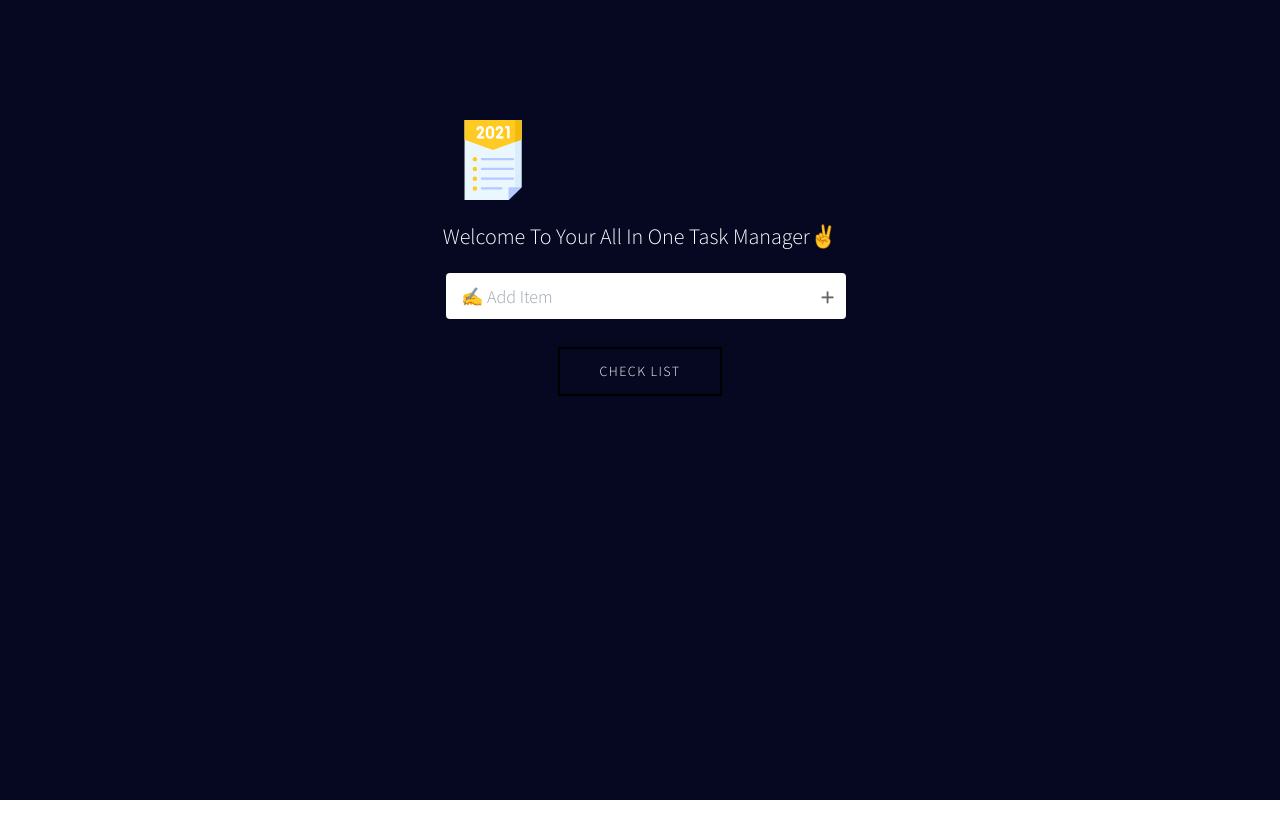
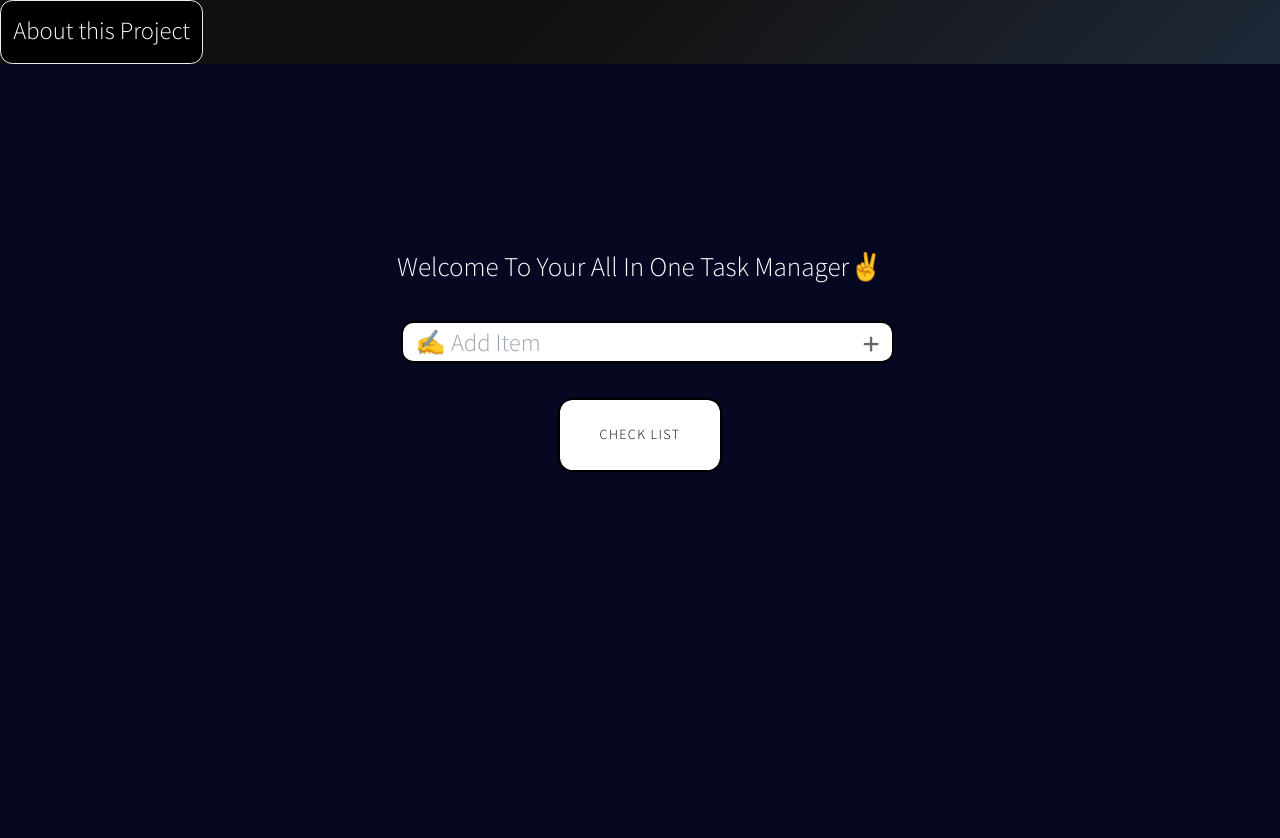
Before and after one commit to AdityaGoel0320/ReactJs-Todo-App, a React (Create React App) app: page / in a window 1280 px wide. Shown: the top 838 px of the page. Before the commit the page ends 800 px from the top, so only its background shows below. Built offline with nearby package versions, Linux system fonts and the light colour scheme.

Commit message:
changes in code and ui

```diff
--- a/src/App.css
+++ b/src/App.css
@@ -1,168 +1,3 @@
-/* body {
-
-  margin: 0;
-  padding: 0;
-  overflow-x: hidden;
-  background-color: #2b4162;
-  background-image: linear-gradient(315deg, #2b4162 0%, #12100e 74%);
-
-  color: white;
-}
-
-html {
-  font-size: 62.5%;
-}
-
-h1 {
-  font-size: 3rem;
-  font-weight: 900;
-  display: flex;
-  align-items: center;
-  justify-content: center;
-
-}
-
-.h1 {
-  font-size: 3rem;
-  height: 2.8rem;
-  margin: 1rem;
-  font-size: 100px;
-  font-weight: 900;
-  display: inline;
-}
-
-h2 {
-  font-size: 3.5rem;
-}
-
-h3 {
-  font-size: 2.5rem;
-  font-weight: 700;
-}
-
-h4 {
-  font-size: 2rem;
-}
-
-
-.heading {
-  margin: 3rem;
-  display: flex;
-  justify-content: center;
-  align-items: center;
-  flex-direction: column;
-  gap: 3rem;
-}
-
-
-input {
-  background-color: white;
-  font-size: 2rem;
-  color: black;
-  border: 2px solid black;
-  border-radius: 1rem;
-  padding: 1rem;
-}
-
-
-
-button {
-  background-color: white;
-  color: black;
-  padding: 1rem;
-  font-size: 2rem;
-  border-radius: 1rem;
-  padding: 1rem;
-}
-
-.list {
-  display: flex;
-  align-items: center;
-  justify-content: center ;
-  flex-direction: column;
-}
-svg{
-  color: black;
-  font-size: 3rem;
-}
-
-.sub_list{
-  display: flex;
-  align-items: center;
-  justify-content: center ;
-  background-color: white;
-  color: black;
-}
-
-button:hover {}
-
-
-.btn {}
-
-#item {
-  display: flex;
-  flex-direction: column;
-  gap: 1rem;
-
-}
-
-
-#img {
-  border: 2px solid black;
-  height: 20rem;
-  width: 20rem;
-  border-radius: 100%;
-}
-
-
-
-
-@media (max-width : 320px) {
-  html {
-    font-size: 35%;
-  }
-
-}
-
-
-
-@media (min-width : 320px) and (max-width : 480px) {
-  html {
-    font-size: 43.75%;
-  }
-
-}
-
-@media (min-width : 481px) and (max-width : 768px) {
-  html {
-    font-size: 53.125%;
-  }
-
-}
-
-@media (min-width : 769px) and (max-width : 1023px) {
-  html {
-    font-size: 62.5%;
-  }
-
-}
-
-
-@media (min-width : 1024px) and (max-width : 1200px) {
-  html {
-    font-size: 71.85%;
-  }
-
-}
-
-
-@media (min-width : 1201px) {
-  html {
-    font-size: 77%;
-  }
-
-} */
-
 
 
 @import url("https://fonts.googleapis.com/css2?family=Source+Sans+Pro:wght@300&display=swap");
@@ -240,9 +75,6 @@ input:focus {
   box-shadow: 0 0 1.5rem rgba(0, 0, 0, 0.2);
 }
 
-/*  Please Subscribe to ThapaTechnical Youtube Channel
-/* Click Here: https://www.youtube.com/thapatechnical  */
-
 .todo-btn {
   width: 5rem;
   display: flex;
@@ -302,7 +134,6 @@ input:focus {
 
 .fa-trash-alt,
 .fa-edit {
-  /* margin-left: -2.5rem; */
   cursor: pointer;
   pointer-events: auto;
   z-index: 10;
@@ -320,8 +151,6 @@ input:focus {
   margin-left: -3.5rem;
 }
 
-/*  Please Subscribe to ThapaTechnical Youtube Channel
-/* Click Here: https://www.youtube.com/thapatechnical  */
 
 .eachItem:hover .fa-trash-alt {
   color: rgb(214, 47, 61);
@@ -354,8 +183,6 @@ input:focus {
 .effect04 {
   --uismLinkDisplay: var(--smLinkDisplay, inline-flex);
   display: var(--uismLinkDisplay);
-  /* color: #000; */
-  color: white;
   outline: solid 2px #000;
   position: relative;
   transition-duration: 0.4s;
@@ -394,3 +221,18 @@ input:focus {
   -webkit-transform: translateY(0) scale(1, 1);
   transform: translateY(0) scale(1, 1);
 }
+
+
+
+.z{
+  background-color: black;
+  color: white;
+  border: 1px solid #eee;
+  display: inline-block;
+}
+
+
+
+.class{
+  display: none;
+}
--- a/src/App.js
+++ b/src/App.js
@@ -1,7 +1,7 @@
 import { useEffect, useState } from 'react';
 import './App.css';
 
-import { FontAwesomeIcon  } from '@fortawesome/react-fontawesome';
+import { FontAwesomeIcon } from '@fortawesome/react-fontawesome';
 import About from './Components/About';
 let getLocalStorageData = () => {
   let arr = localStorage.getItem("todoListItems")
@@ -101,15 +101,30 @@ function App() {
 
   }, [items])
 
+
+  let fnc = () => {
+    let x = document.getElementById("id")
+    // x.style.display = "inline";
+
+
+    if(x.classList.contains("class")) {
+        x.classList.remove("class");
+    }
+    else {
+        x.classList.add("class");
+    }
+  }
   return (
     <>
+      <button className='z' onClick={fnc}>About this Project</button>
+      <div id='id' className="class">
 
-    {/* <About/> */}
+        <About />
+      </div>
       <div className="main-div">
         <div className="child-div">
           <figure>
-            <img src="./images/todo.svg" alt="todologo" />
-            <figcaption >Welcome to your All in one Task Manager✌</figcaption>
+            <figcaption style={{ "margin": "10px" }} >Welcome to your All in one Task Manager✌</figcaption>
           </figure>
           <div className="addItems">
             <input
@@ -127,7 +142,7 @@ function App() {
           </div>
           {/* show our items  */}
           <div className="showItems">
-            {items.map((element  , index) => {
+            {items.map((element, index) => {
               return (
                 <div className="eachItem" key={index}>
                   <h3>{element.data}</h3>
@@ -148,22 +163,12 @@ function App() {
 
 
 
-
-
-
-
-
-
-
-
-
-
           {/* rmeove all button  */}
           <div className="showItems">
             <button
               className="btn effect04"
               data-sm-link-text="Remove All"
-              onClick={() =>  deletefnc() }>
+              onClick={() => deletefnc()}>
               <span> CHECK LIST</span>
             </button>
           </div>
--- a/src/Components/About.js
+++ b/src/Components/About.js
@@ -1,28 +1,27 @@
 import React from 'react';
-
+import "./about.css"
 const About = () => {
   return (
     <>
       <div className='m-12 flex items-center justify-center flex-col gap-12'>
         <header className='flex items-center justify-center flex-col gap-3 m-12 mb-24'>
-          <h1>About This Website</h1>
-          <h2>Hi there! I'm Aditya Goel, and I proudly present my React.js project.</h2>
+          <h1 className='heading'>About This Website</h1>
+          <h2>Hi there! I'm <span className='name'>Aditya Goel</span>, and I proudly present my React.js project.</h2>
         </header>
-        <img src="../images/logo.jpg" alt="todo list photo" />
         <main className='flex items-center justify-center flex-col gap-3'>
           <section className='flex  justify-center flex-col gap-3'>
-            <h2>About the Project</h2>
+            <h2 className='sub_heading'>About the Project</h2>
             <h3>Welcome to my React.js project! This application showcases my skills in React.js development, bringing you a dynamic and interactive user experience.</h3>
             <h3>In this project, I've utilized various powerful React.js hooks such as useState, useEffect, useContext, among others. Additionally, I've harnessed the flexibility of JavaScript functions like filter() and map() to handle data efficiently and enhance user interactions.</h3>
           </section>
 
           <section>
-            <h2>Main Features</h2>
+            <h2 className='sub_heading'>Main Features</h2>
             <h3><strong>Use of local storage:</strong> One of the primary highlights of this project is the use of local storage. By using it, you can store all your tasks in local storage and access them anytime.</h3>
           </section>
 
           <section>
-            <h2>Why I Built This</h2>
+            <h2 className='sub_heading'>Why I Built This</h2>
             <h3>This project has been an exciting opportunity for me to deepen my expertise in React.js and frontend web development. I wanted to challenge myself to create a user-friendly application that demonstrates my passion for building intuitive and visually appealing interfaces.</h3>
             <h3>I hope this project inspires and serves as a testament to my dedication to delivering top-notch web solutions.</h3>
           </section>
--- /dev/null
+++ b/src/Components/about.css
@@ -0,0 +1,199 @@
+body {
+
+  margin: 0;
+  padding: 0;
+  overflow-x: hidden;
+  background-color: #2b4162;
+  background-image: linear-gradient(315deg, #2b4162 0%, #12100e 74%);
+
+  color: white;
+}
+
+html {
+  font-size: 62.5%;
+}
+
+h1 {
+  font-size: 3rem;
+  font-weight: 900;
+  display: flex;
+  align-items: center;
+  justify-content: center;
+
+}
+
+.h1 {
+  font-size: 3rem;
+  height: 2.8rem;
+  margin: 1rem;
+  font-size: 100px;
+  font-weight: 900;
+  display: inline;
+}
+
+h2 {
+  font-size: 3.5rem;
+  font-weight: bolder;
+}
+
+h3 {
+  font-size: 2.5rem;
+  font-weight: 700;
+}
+
+h4 {
+  font-size: 2rem;
+}
+
+
+
+#i{
+    font-size: 3rem;
+    color: white;
+    margin: 2rem;
+}
+
+
+
+#i:hover {
+    color: blue;
+}
+
+.heading{
+    text-align: center;
+    text-transform: uppercase;
+    font-family: Georgia, 'Times New Roman', Times, serif;
+    margin: 3rem;
+    margin-top: 4rem;
+    font-size: 4rem;
+}
+
+.name{
+    text-transform: uppercase;
+font-family: Verdana, Geneva, Tahoma, sans-serif;
+}
+.sub_heading{
+    text-align: center;
+    text-transform: uppercase;
+    font-family: 'Times New Roman', Times, serif;
+    margin: 3rem;
+    margin-top: 4rem;
+
+}
+.heading {
+  margin: 3rem;
+  display: flex;
+  justify-content: center;
+  align-items: center;
+  flex-direction: column;
+  gap: 3rem;
+}
+
+
+input {
+  background-color: white;
+  font-size: 2rem;
+  color: black;
+  border: 2px solid black;
+  border-radius: 1rem;
+  padding: 1rem;
+}
+
+
+
+button {
+  background-color: white;
+  color: black;
+  padding: 1rem;
+  font-size: 2rem;
+  border-radius: 1rem;
+  padding: 1rem;
+}
+
+.list {
+  display: flex;
+  align-items: center;
+  justify-content: center ;
+  flex-direction: column;
+}
+svg{
+  color: black;
+  font-size: 3rem;
+}
+
+.sub_list{
+  display: flex;
+  align-items: center;
+  justify-content: center ;
+  background-color: white;
+  color: black;
+}
+
+button:hover {}
+
+
+.btn {}
+
+#item {
+  display: flex;
+  flex-direction: column;
+  gap: 1rem;
+
+}
+
+
+#img {
+  border: 2px solid black;
+  height: 20rem;
+  width: 20rem;
+  border-radius: 100%;
+}
+
+
+
+
+@media (max-width : 320px) {
+  html {
+    font-size: 35%;
+  }
+
+}
+
+
+
+@media (min-width : 320px) and (max-width : 480px) {
+  html {
+    font-size: 43.75%;
+  }
+
+}
+
+@media (min-width : 481px) and (max-width : 768px) {
+  html {
+    font-size: 53.125%;
+  }
+
+}
+
+@media (min-width : 769px) and (max-width : 1023px) {
+  html {
+    font-size: 62.5%;
+  }
+
+}
+
+
+@media (min-width : 1024px) and (max-width : 1200px) {
+  html {
+    font-size: 71.85%;
+  }
+
+}
+
+
+@media (min-width : 1201px) {
+  html {
+    font-size: 77%;
+  }
+
+}
```
